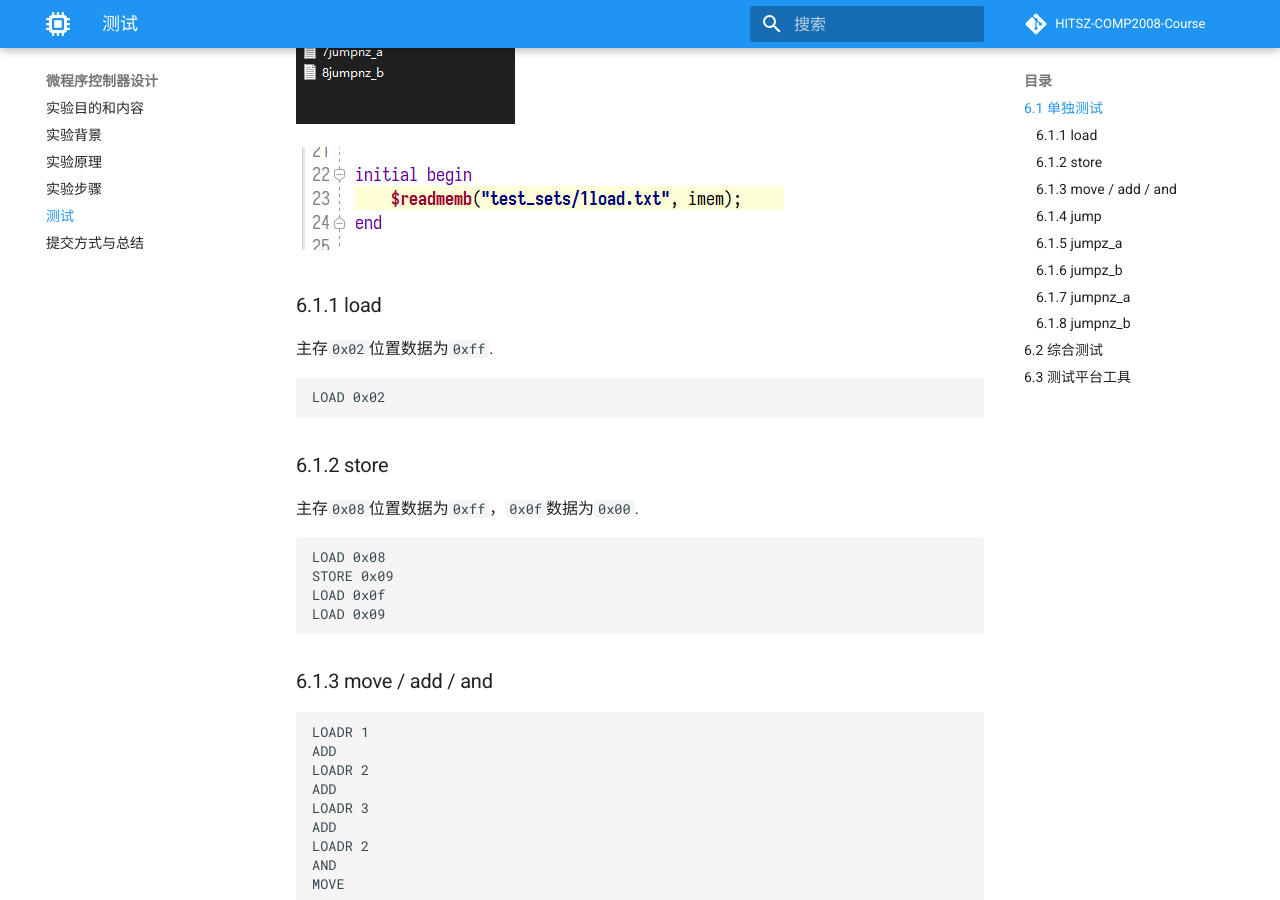
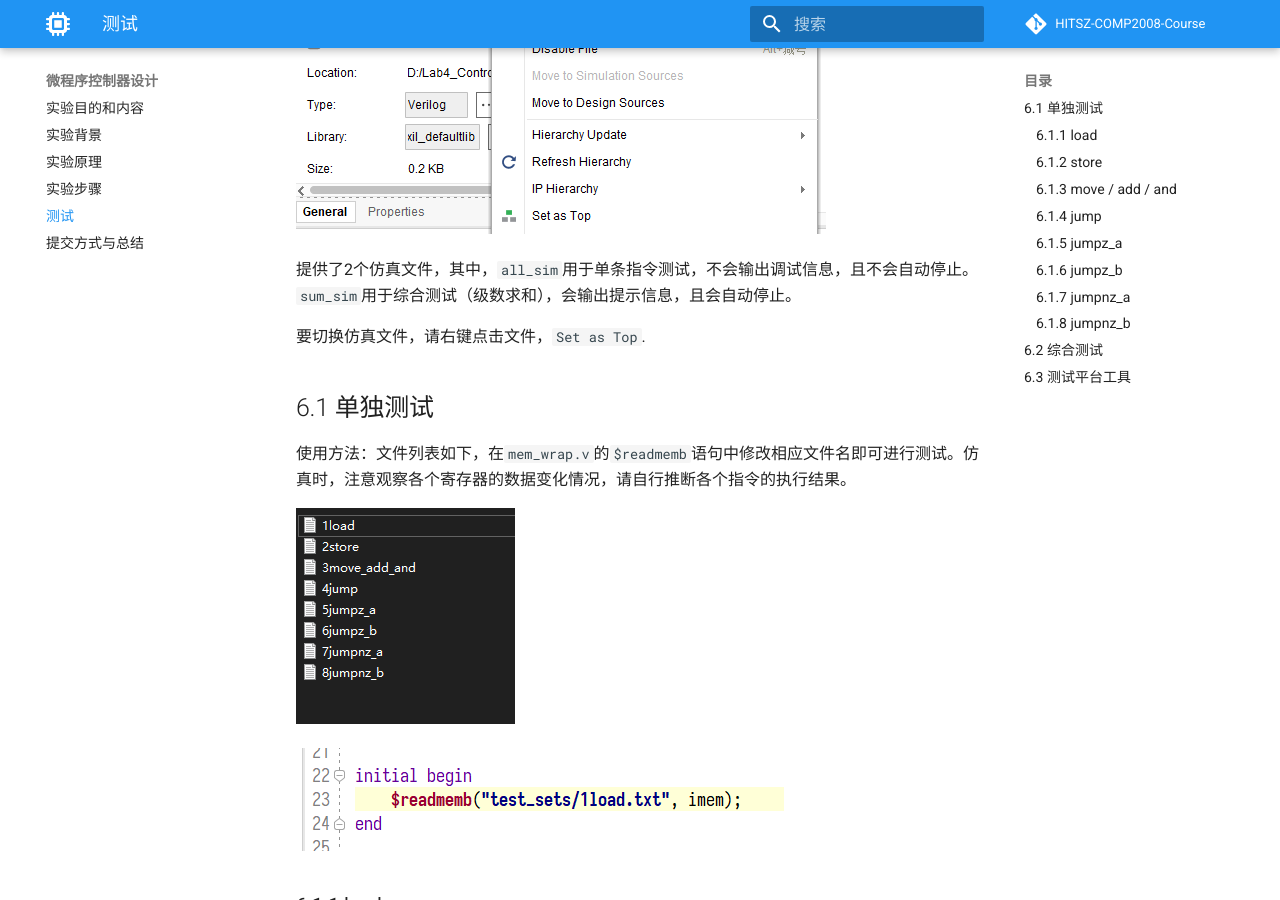
Before and after one commit to Bohan-hu/HITSZ-COMP2008-Course, an MkDocs documentation site: the page built from docs/lab4/part6.md, in a window 1280 px wide and 900 px high, scrolled down 438 px. Built offline with MkDocs 1.6.1 and Material for MkDocs 9.7.7, drawn with Linux system fonts in a browser that asks for light colours; comment, search, counter and statistics services are not loaded; some of the changed text lies outside the part shown.

Commit message:
update part 6

````diff
--- a/docs/lab4/part6.md
+++ b/docs/lab4/part6.md
@@ -1,4 +1,10 @@
 # 六、测试
+
+![image-20200504141538580](part6.assets/image-20200504141538580.png)
+
+提供了2个仿真文件，其中，`all_sim`用于单条指令测试，不会输出调试信息，且不会自动停止。`sum_sim`用于综合测试（级数求和），会输出提示信息，且会自动停止。
+
+要切换仿真文件，请右键点击文件，`Set as Top`.
 
 ## 6.1 单独测试
 
@@ -148,7 +154,7 @@ END:
     STORE [M3]
 ```
 
-此处，`M1`为`0x23`，`M2`为`0x24`，`M3`为`0x25`，`M1`存放的是级数求和的`n`，`M2`存放的是级数求和的结果，`M3`存放的是程序结束标志，此处测试程序将等待该地址存放的数据变为`IMM`时，检测`M2`单元中的结果是否正确。
+此处，`M1`为`0x23`，`M2`为`0x24`，`M3`为`0x25`，`M1`存放的是级数求和的`n`，`M2`存放的是级数求和的结果，`M3`存放的是程序结束标志，此处测试程序将等待该地址存放的数据变为`IMM`时，检测`M2`单元中的结果是否正确，并停止仿真。
 
 
 
````
Also changed, not shown: docs/lab4/part6.assets/image-20200504141538580.png (added).
